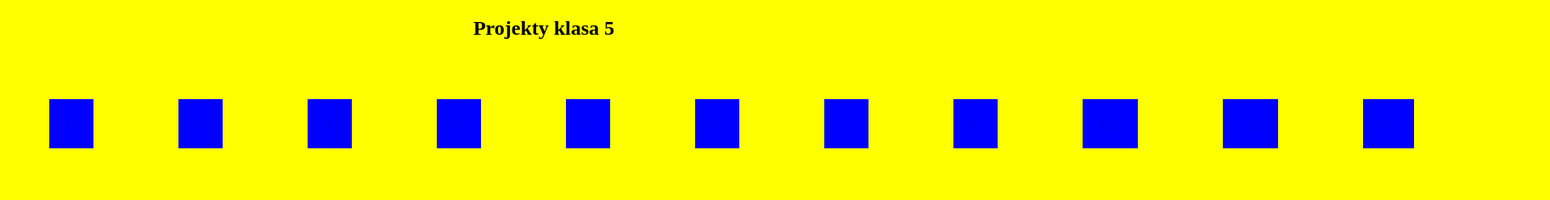
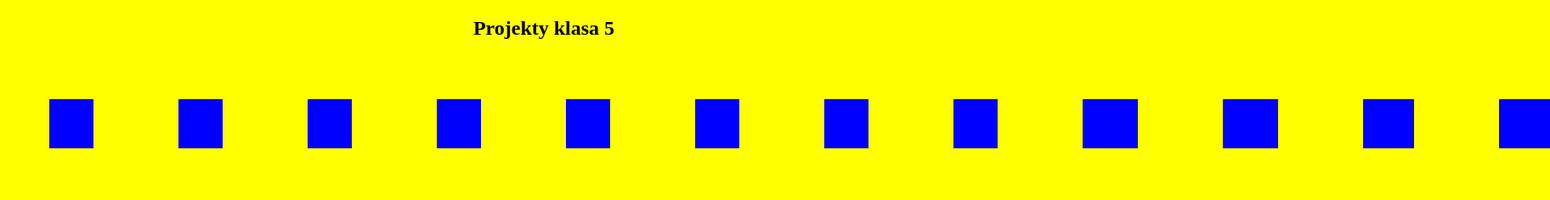
Before and after one commit to Unecomic/Projekty-klasa-5, a plain HTML site: page index.html in a window 1280 px wide. Shown: the whole page at 85% size, 1824 px wide, since content can reach past the window. Drawn offline with Linux system fonts and the light colour scheme.

Commit message:
Update index.html

```diff
--- a/index.html
+++ b/index.html
@@ -79,6 +79,10 @@ body{
             <div>
 <a href="https://unecomic.github.io/Projekt-13---wiczymy-kolory/">13.</a>
     </div>
+            <div>
+<a href="https://unecomic.github.io/Arkusz-Lato-2025-04-Przewozy/">14.</a>
+    </div>
+
     </section>
 
 </div>
```
